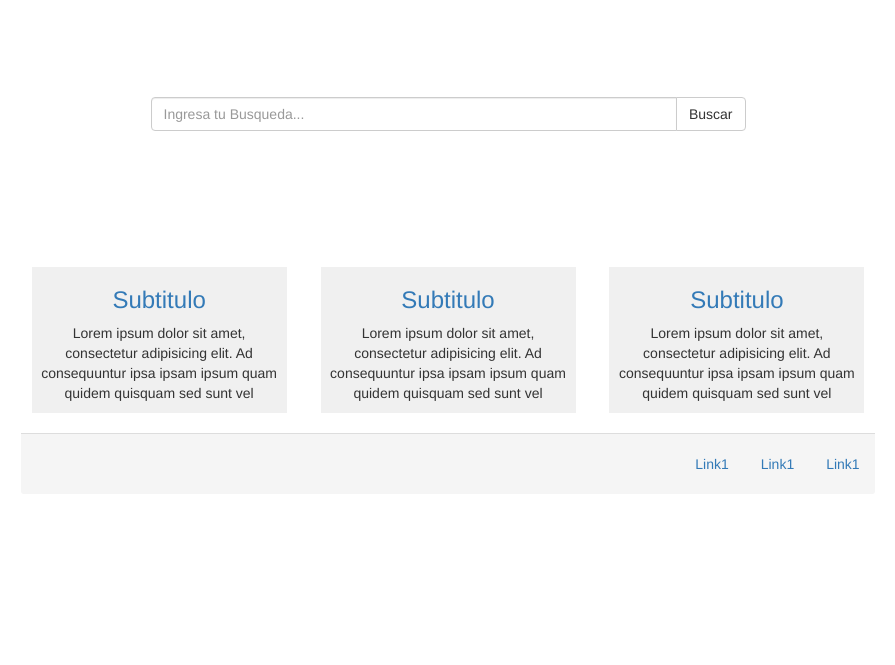
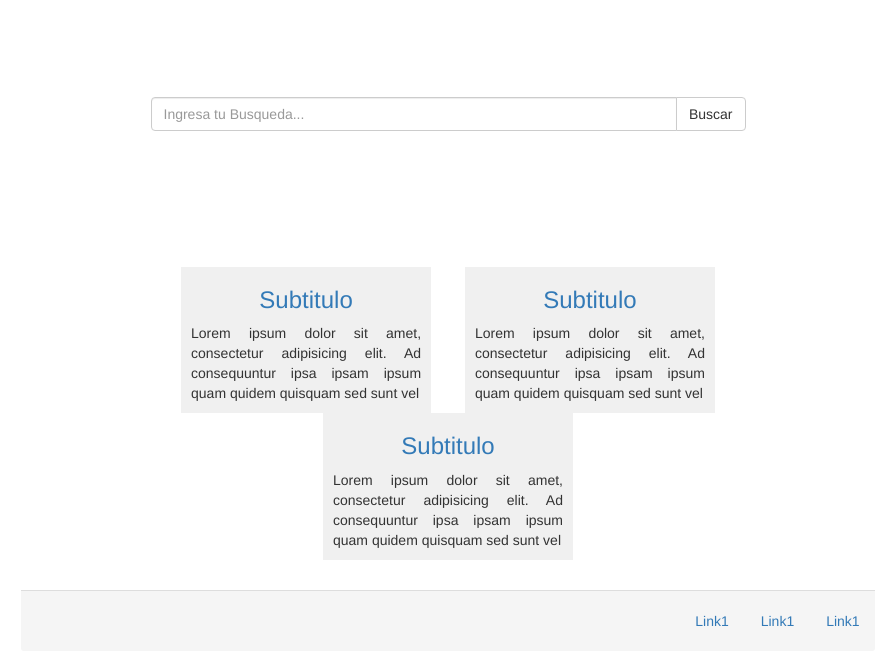
Before and after one commit to aleduarte06/proy_gral, a plain HTML site: page index.html in a window 1280 px wide. Shown: the part 75-740 px from the top of the page, without its empty margins (192-1087 px from the left). Drawn offline with Linux system fonts and the light colour scheme.

Commit message:
primer commit maqueta

```diff
--- a/css/styles.css
+++ b/css/styles.css
@@ -21,16 +21,22 @@
 }
 .articulos .item {
     display: inline-block;
-    width: 255px;
+    width: 250px;
     /*border: solid 1px mediumvioletred;*/
     margin-right: 15px;
     margin-left: 15px;
     background-color: #F0F0F0;
 }
 .articulos .item p{
-    padding-left: 5px;
-    padding-right: 5px;
+    text-align: justify;
+
+    padding-left: 10px;
+    padding-right: 10px;
 }
 .articulos .item a:hover{
     text-decoration: none;
 }
+
+.footer{
+    margin-top: 30px;
+}
--- a/index.html
+++ b/index.html
@@ -35,7 +35,7 @@
         </div>
     </section>
 
-    <section class="articulos">
+    <section class="articulos col-lg-8 col-lg-offset-2 col-md-offset-2">
         <article class="item">
             <h3><a href="#">Subtitulo</a></h3>
             <p>Lorem ipsum dolor sit amet, consectetur adipisicing elit.
@@ -56,7 +56,7 @@
         </article>
     </section>
     <br/>
-    <footer class="panel-footer col-md-8 col-lg-8 col-lg-offset-2">
+    <footer class="footer panel-footer col-md-8 col-lg-8 col-lg-offset-2">
         <ul class="nav nav-divider nav-pills navbar-right">
             <li><a href="#">Link1</a></li>
             <li><a href="#">Link1</a></li>
```
